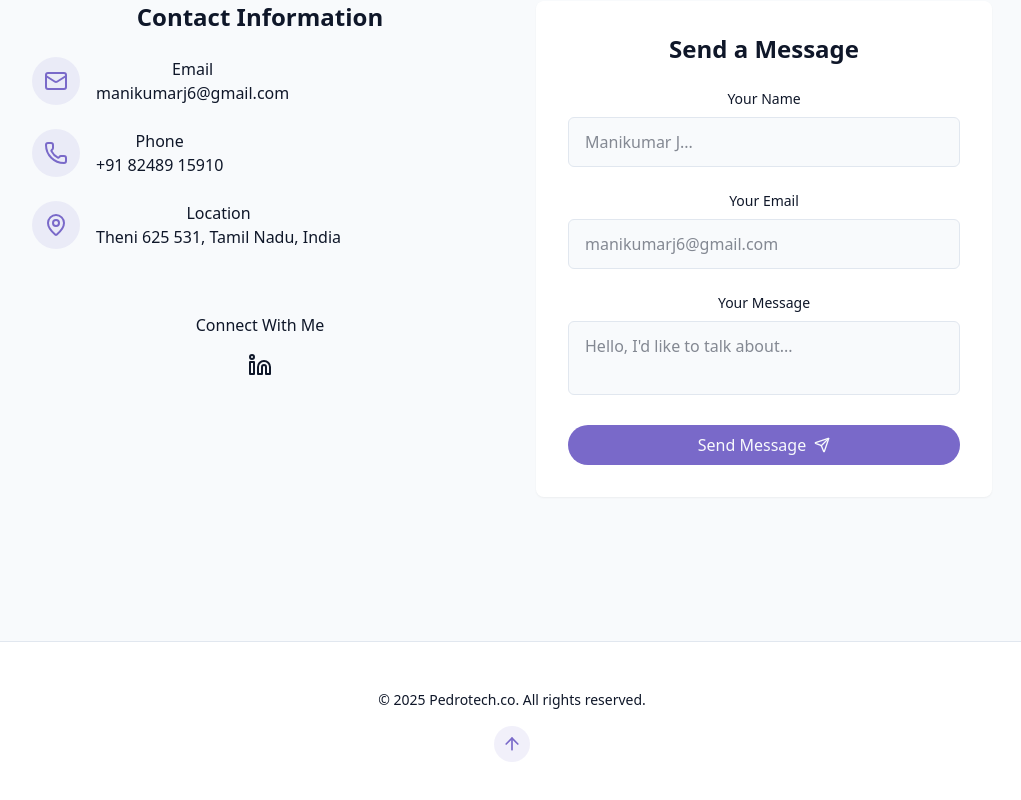
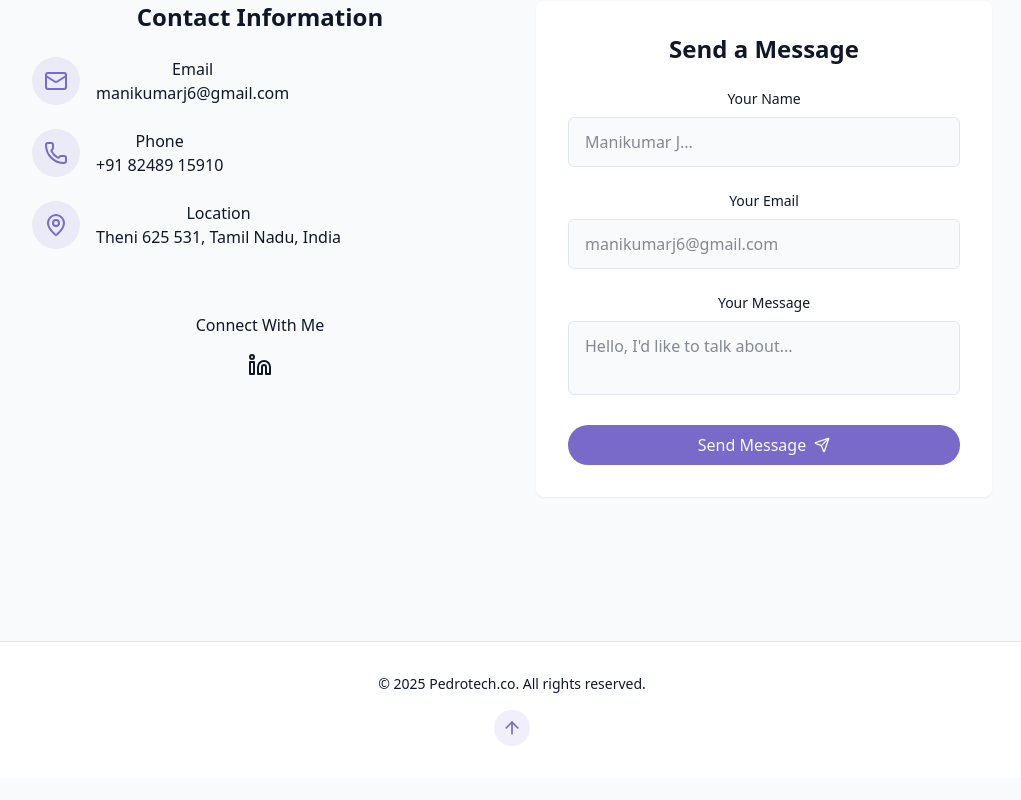
Before and after one commit to ManikumarJ/Portfolio-, a React (Vite) app: page / in a window 1280 px wide. Shown: the part 3663-4463 px from the top of the page, without its empty margins (128-1149 px from the left). After the commit the page ends 4441 px from the top, so only its background shows below. Built offline with nearby package versions, Linux system fonts and the light colour scheme.

Commit message:
26-05-25

```diff
--- a/src/components/Footer.jsx
+++ b/src/components/Footer.jsx
@@ -21,8 +21,9 @@ import { ArrowUp } from "lucide-react";
 
 export const Footer = () => {
   return (
-    <footer className="py-12 px-4 bg-card border-t border-border mt-12 flex flex-col items-center justify-center text-center space-y-4">
-      <p className="text-sm text-muted-foreground">
+    <footer className="py-8 px-4 bg-card border-t border-border mt-12">
+      <div className="flex flex-col items-center justify-center gap-4">
+        <p className="text-sm text-muted-foreground text-center">
           &copy; {new Date().getFullYear()} Pedrotech.co. All rights reserved.
         </p>
         <a
@@ -32,6 +33,7 @@ export const Footer = () => {
         >
           <ArrowUp size={20} />
         </a>
+      </div>
     </footer>
   );
 };
```
Lines whose indentation alone changed are shown as unchanged.
